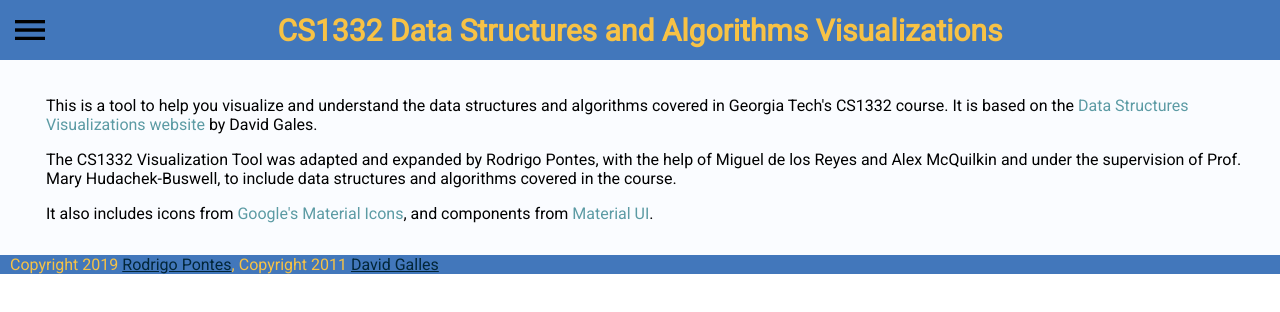
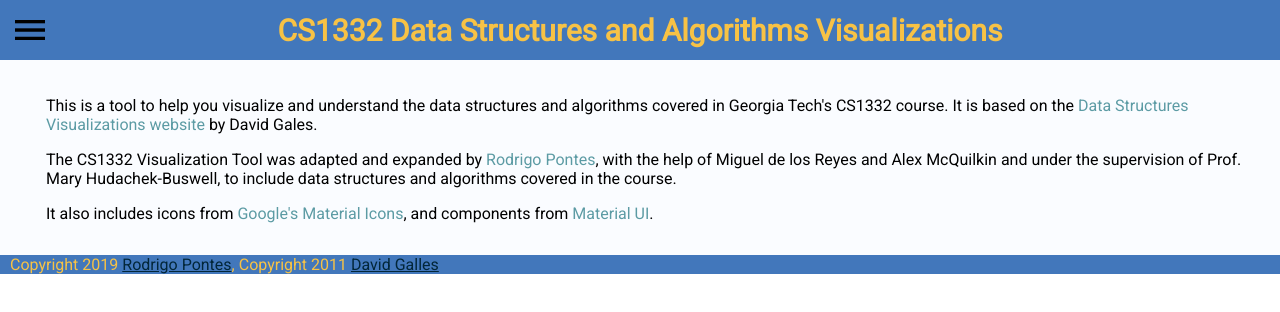
Before and after one commit to RodrigoDLPontes/visualization-tool, a React (Create React App) app: page /about in a window 1280 px wide. Shown: the top 312 px of the page. Built offline with nearby package versions, Linux system fonts and the light colour scheme.

Commit message:
Added link to about screen

```diff
--- a/src/screens/AboutScreen.js
+++ b/src/screens/AboutScreen.js
@@ -11,9 +11,12 @@ const AboutScreen = () => (
 			by David Gales.
 		</p>
 		<p>
-			The CS1332 Visualization Tool was adapted and expanded by Rodrigo Pontes, with the help of
-			Miguel de los Reyes and Alex McQuilkin and under the supervision of Prof. Mary Hudachek-Buswell,
-			to include data structures and algorithms covered in the course.
+			The CS1332 Visualization Tool was adapted and expanded by{' '}
+			<a href="https://rodrigodlpontes.github.io/website/">
+				Rodrigo Pontes
+			</a>,
+			with the help of Miguel de los Reyes and Alex McQuilkin and under the supervision of
+			Prof. Mary Hudachek-Buswell, to include data structures and algorithms covered in the course.
 		</p>
 		<p>
 			It also includes icons from{' '}
```
